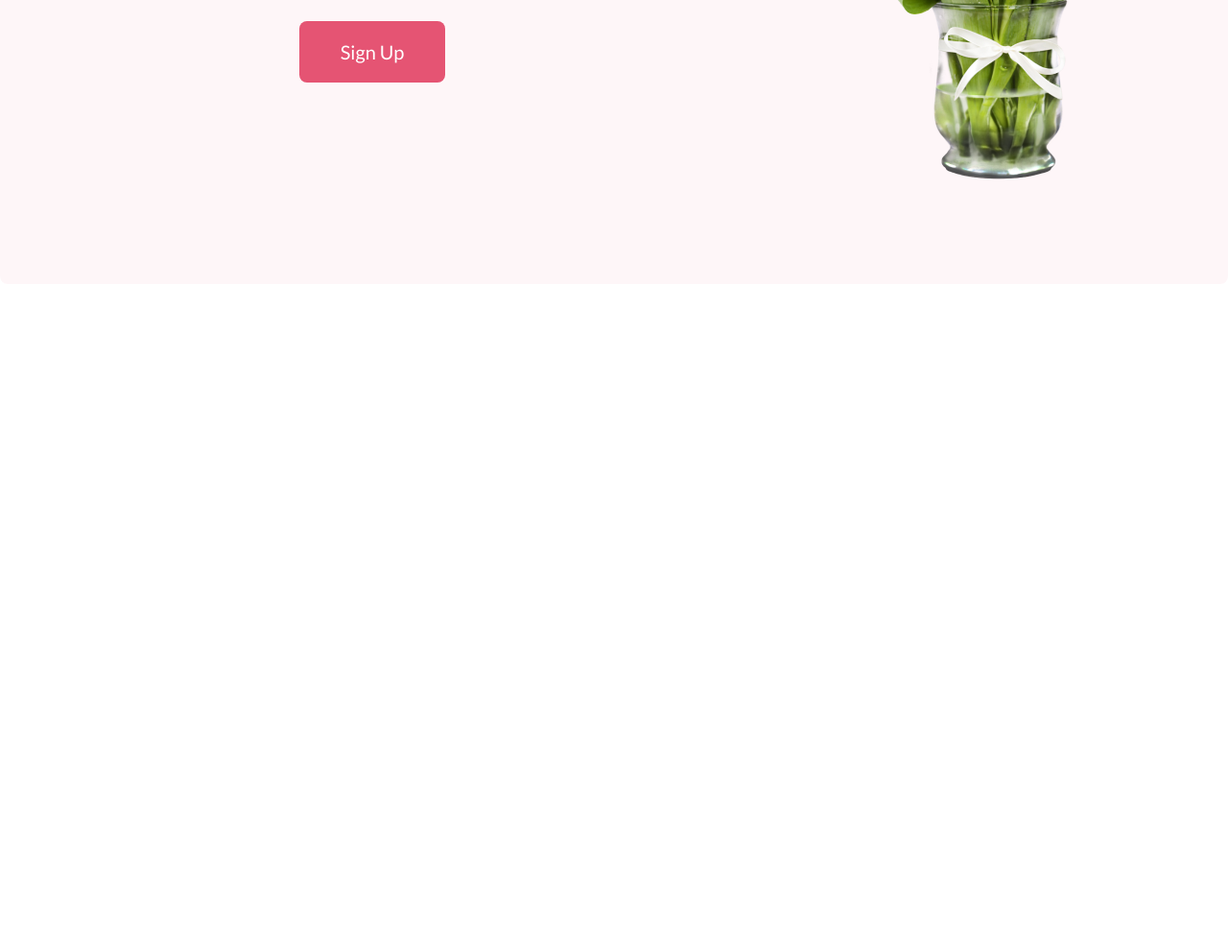
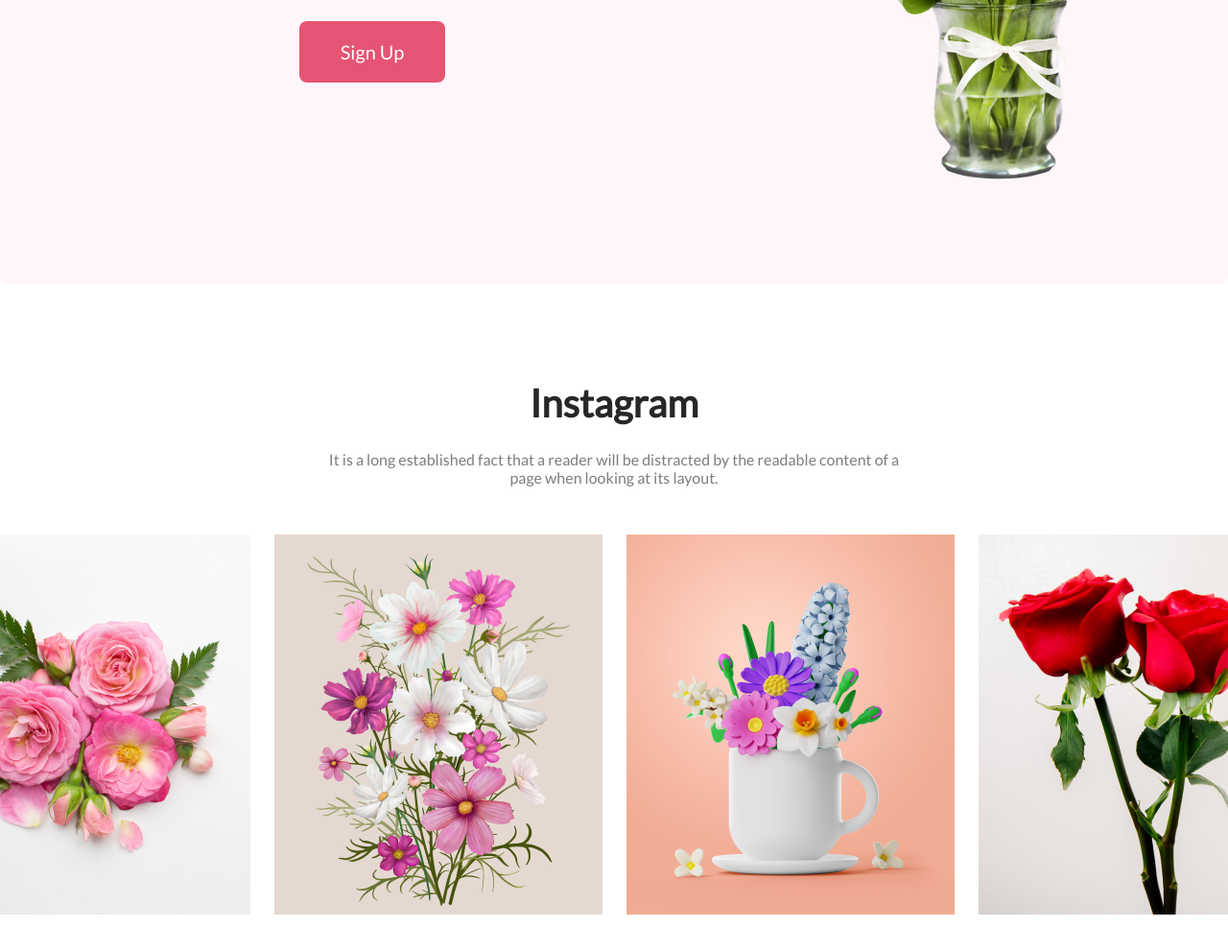
Before and after one commit to psytechbd/FlowerShop, a plain HTML site: page index.html in a window 1280 px wide. Shown: the part 2203-3194 px from the top of the page at 96% size. Before the commit the page ends 2499 px from the top, so only its background shows below. Drawn offline with Linux system fonts and the light colour scheme.

Commit message:
Added Instagram Section

```diff
--- a/index.html
+++ b/index.html
@@ -64,6 +64,16 @@
             </div>
             <img src="assets/pngwing 8.png" alt="">
         </section>
+        <section class="instagram">
+            <h3 class="title">Instagram</h3>
+            <p class="description">It is a long established fact that a reader will be distracted by the readable content of a page when looking at its layout.</p>
+            <div class="insta-images">
+                <img src="assets/Flower 01.png" alt="Flower image">
+                <img src="assets/Rectangle 4.png" alt="Flower image">
+                <img src="assets/Rectangle 5.png" alt="Flower image">
+                <img src="assets/Rectangle 6.png" alt="Flower image">
+            </div>
+        </section>
     </main>
     <footer></footer>
 </body>
--- a/styles/style.css
+++ b/styles/style.css
@@ -27,6 +27,7 @@
     color: rgba(39, 39, 39, 0.60);
     width: 600px;
     margin: 25px auto;
+    text-align: center;
 }
 
 /* Top part - Navigation menu and banner styles  */
@@ -174,3 +175,14 @@
 .deal-content {
     text-align: center;
 }
+
+/* Instagram image section styles */
+.instagram{
+    margin: 100px 0px;
+}
+.insta-images{
+    display: flex;
+    justify-content: center;
+    gap:25px;
+    margin: 50px 0;
+}
```
